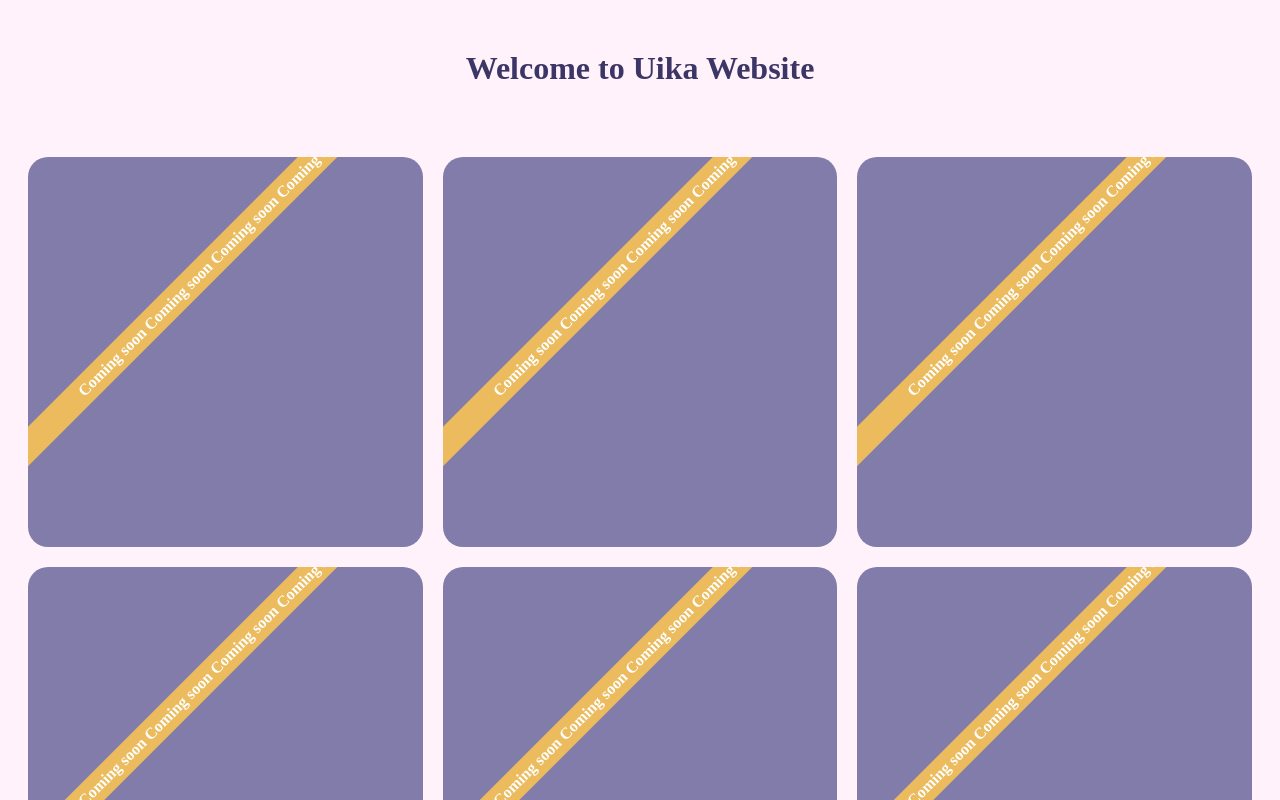
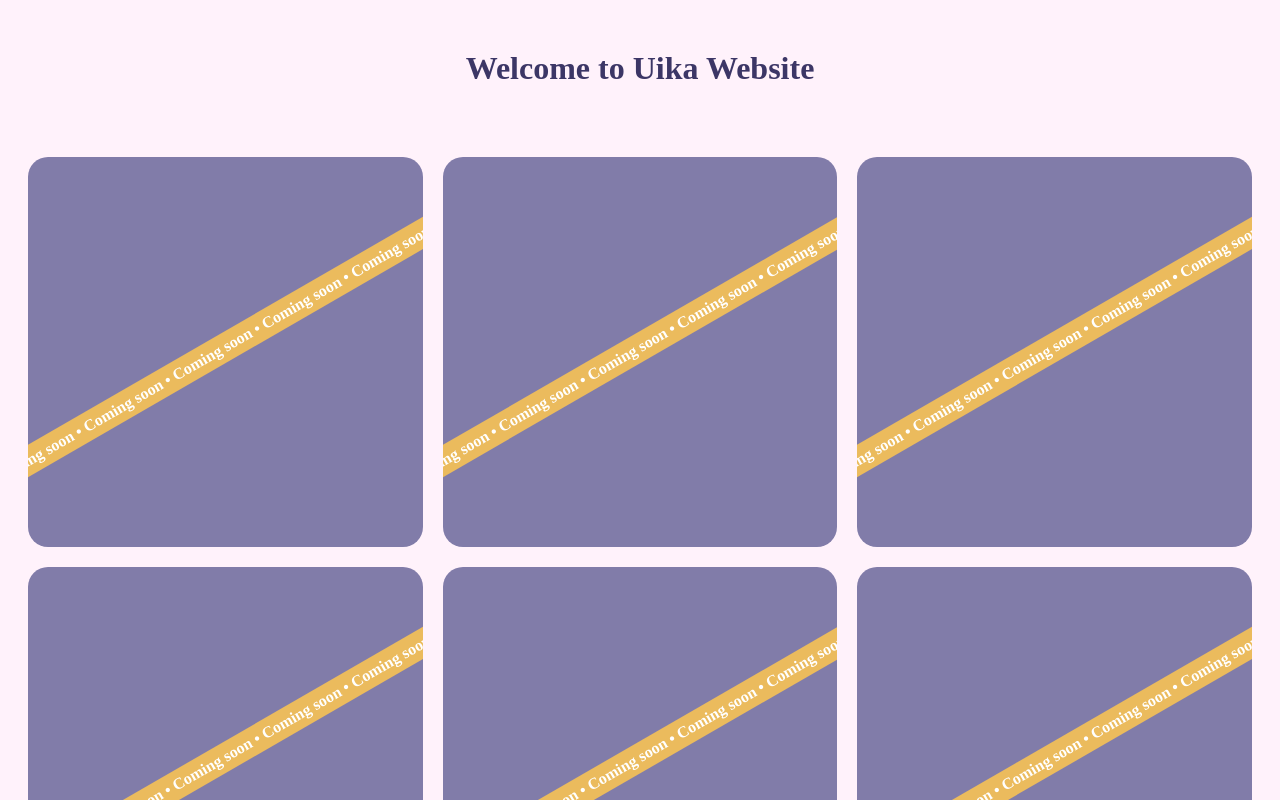
Before and after one commit to SophiWeiss/uika_website, a SvelteKit app: page / in a window 1280 px wide. Shown: the top 800 px of the page. Built offline with nearby package versions, Linux system fonts and the light colour scheme.

Commit message:
fixed 'Coming soon' label for all boxes

```diff
--- a/src/routes/+page.svelte
+++ b/src/routes/+page.svelte
@@ -41,13 +41,13 @@
     overflow: hidden;
   }
   .box::after {
-    content: 'Coming soon Coming soon Coming soon Coming soon Coming soon Coming soon'; /* Текст повторяется, чтобы заполнить полосу */
+    content: 'Coming soon • Coming soon • Coming soon	• Coming soon	• Coming soon	• Coming soon	• Coming soon	• Coming soon	• Coming soon	• Coming soon'; /* Текст повторяется, чтобы заполнить полосу */
     display: block;
     position: absolute;
     top: 80%;
     left: 0;
     width: 200%;
-    transform: translate(-5%, -10%) rotate(-45deg);
+    transform: translate(-5%, -5%) rotate(-30deg);
     transform-origin: 0 0;
     background-color: #ebbb5d;
     color: #ffffff;
```
